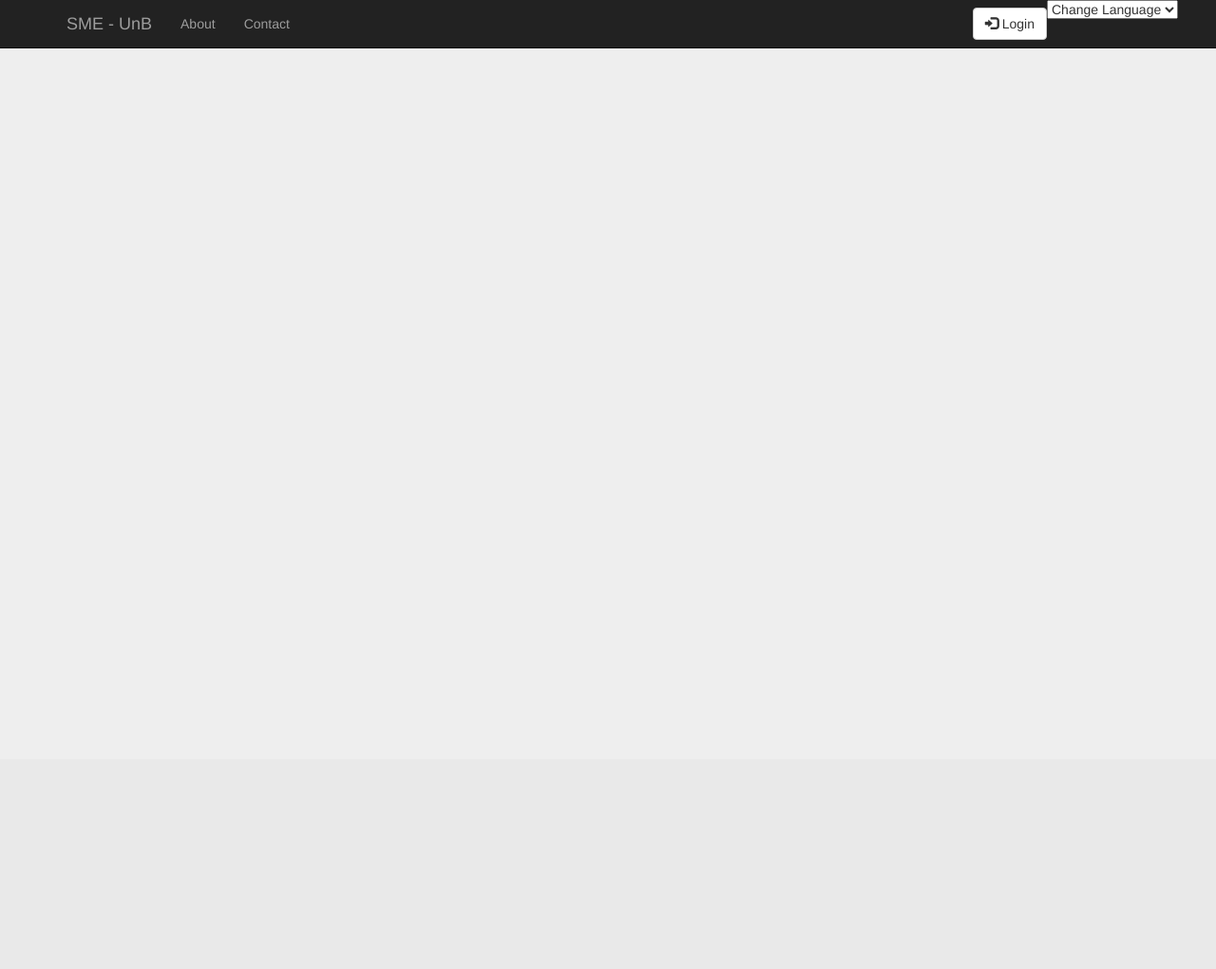
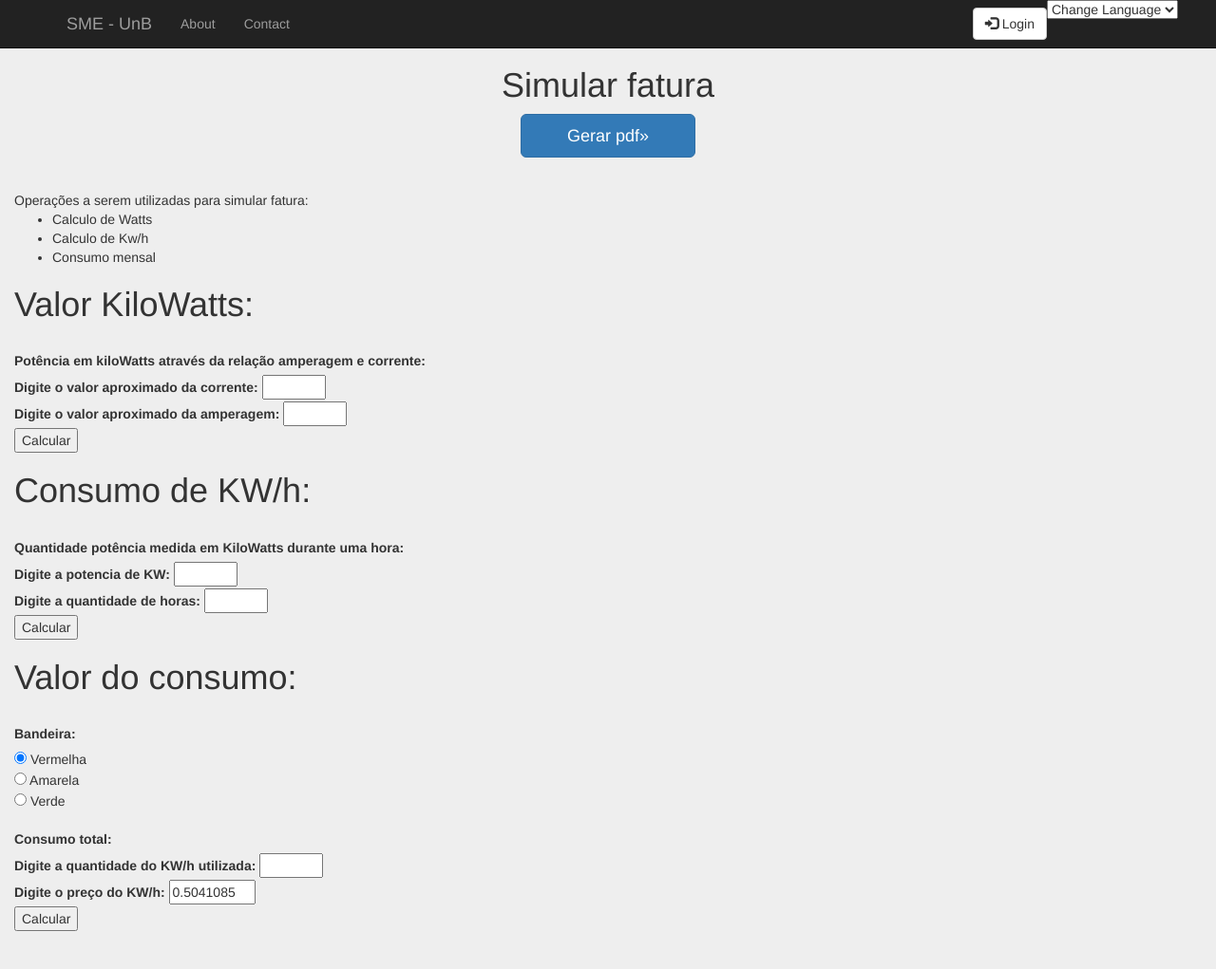
Before and after one commit to fga-eps-mds/2016.2-SME_UnB, a Django app: page /reports/invoice/ in a window 1280 px wide. Shown: the whole page at 95% size. Before the commit the page ends 51 px from the top, so only its background shows below. Run offline with Django 3.2, Linux system fonts and the light colour scheme; some libraries are stand-ins or nearby versions.

Commit message:
Fixed html view and descriptions

```diff
--- a/SME_UnB/report/templates/invoice/invoice.html
+++ b/SME_UnB/report/templates/invoice/invoice.html
@@ -5,6 +5,8 @@
 {% block title %}
 <title>{% trans "Simulated invoice" %}</title>
 {% endblock %}
+
+{% block body %}
 <head>
   <meta charset="UTF-8">
   <script>
@@ -53,6 +55,8 @@
 
   <h1>Valor KiloWatts:</h1>
   <br>
+  <label>Potência em kiloWatts através da relação amperagem e corrente: </label>
+  <br>
   <label>Digite o valor aproximado da corrente: </label>
   <input type="text" id="current_input" tabindex="5" size="5"/>
   <br>
@@ -64,7 +68,9 @@
 
 
   <h1>Consumo de KW/h:</h1>
-
+  <br>
+  <label>Quantidade potência medida em KiloWatts durante uma hora: </label>
+  <br>
   <label>Digite a potencia de KW: </label>
   <input type="text" id="kw_input" tabindex="5" size="5"/>
   <br>
@@ -78,10 +84,15 @@
 
   <br>
   <form>
+    <label>Bandeira: </label>
+  <br>
     <input type="radio" name="band" value="red" checked> Vermelha<br>
     <input type="radio" name="band" value="yellow"> Amarela<br>
     <input type="radio" name="band" value="green"> Verde
   </form>
+  <br>
+  <label>Consumo total: </label>
+  <br>
   <label>Digite a quantidade do KW/h utilizada: </label>
   <input type="text" id="kwh_input" tabindex="5" size="5"/>
   <br>
@@ -93,3 +104,4 @@
 
   </body>
 </html>
+{% endblock %}
```
